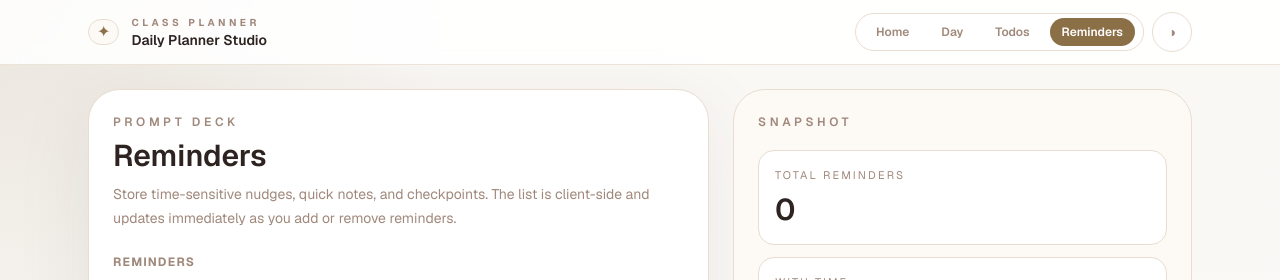
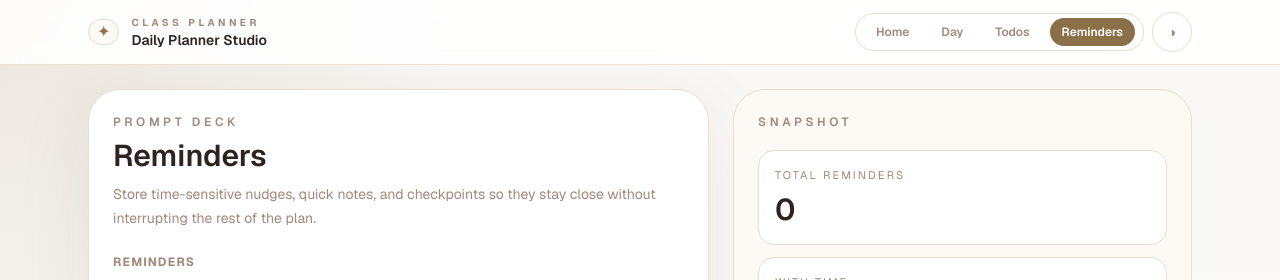
Before and after one commit to karunkundrum-uchi/my-planner, a Next.js app: page /reminders in a window 1280 px wide. Shown: the top 280 px of the page. Built offline with nearby package versions, Linux system fonts and the light colour scheme.

Commit message:
Refine planner copy

```diff
--- a/src/components/RemindersView.tsx
+++ b/src/components/RemindersView.tsx
@@ -25,8 +25,8 @@ export default function RemindersView() {
         </p>
         <h1 className="mt-2 text-3xl font-semibold text-warm-text">Reminders</h1>
         <p className="mt-2 max-w-xl text-sm leading-6 text-warm-muted">
-          Store time-sensitive nudges, quick notes, and checkpoints. The list is client-side and
-          updates immediately as you add or remove reminders.
+          Store time-sensitive nudges, quick notes, and checkpoints so they stay close without
+          interrupting the rest of the plan.
         </p>
 
         <div className="mt-6">
--- a/src/components/Sidebar.tsx
+++ b/src/components/Sidebar.tsx
@@ -44,8 +44,8 @@ export default function Sidebar({ todoCount, reminderCount }: Props) {
         </div>
 
         <div className="rounded-3xl border border-dashed border-warm-border p-4 text-sm leading-6 text-warm-muted sm:col-span-2 lg:col-span-1">
-          The assignment needs distinct routes, so the daily schedule now links out to dedicated
-          pages for list management.
+          Keep the schedule focused here, then step into the list pages when you want to review
+          loose tasks or reminders in one place.
         </div>
       </div>
     </aside>
```
